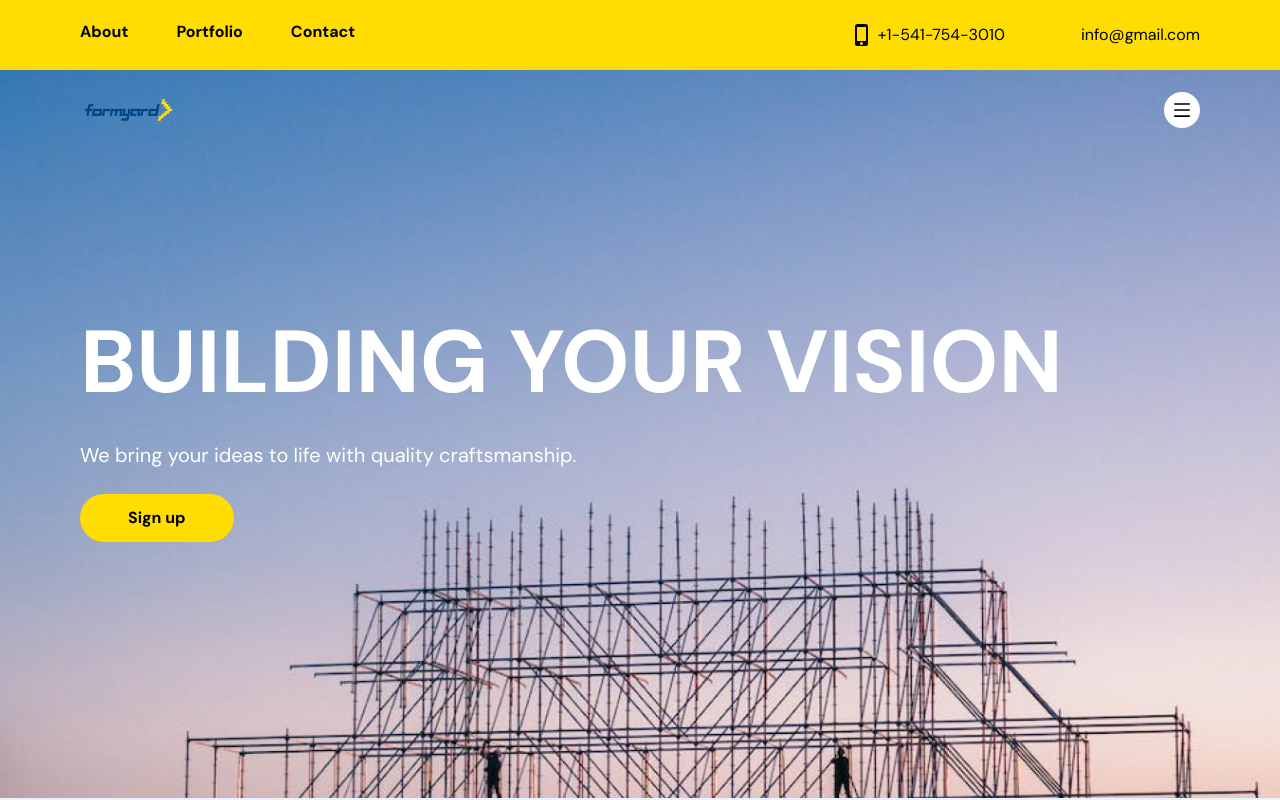
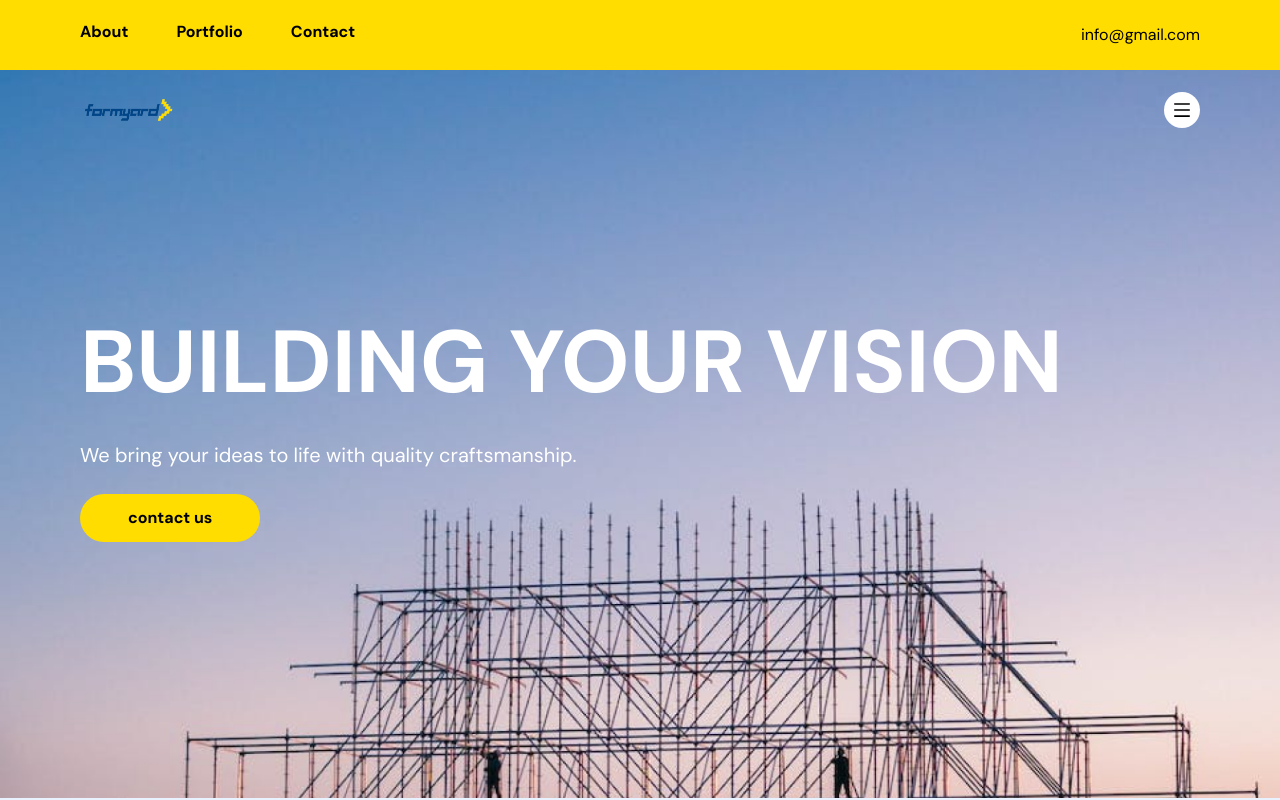
Before and after one commit to Ebiperre/FormyardNIG, a React (Vite) app: page / in a window 1280 px wide. Shown: the top 800 px of the page. Built offline with nearby package versions, Linux system fonts and the light colour scheme; some icons are missing.

Commit message:
logo and navigation fix

```diff
--- a/src/components/Footer.jsx
+++ b/src/components/Footer.jsx
@@ -31,8 +31,8 @@ function Footer() {
               </ul>
               <ul className="pr-12 space-y-4">
                 <li className="font-bold">Help</li>
-                <li className="text-[#BCBCBC]">Conatct US</li>
-                <li className="text-[#BCBCBC]">Contacts</li>
+                <li className="text-[#BCBCBC]">Contact US</li>
+                {/* <li className="text-[#BCBCBC]">Contacts</li> */}
                 <li className="text-[#BCBCBC]">FAQ</li>
               </ul>
             </div>
--- a/src/components/Hero.jsx
+++ b/src/components/Hero.jsx
@@ -33,7 +33,7 @@ const Hero = () => {
           </p>
           <div>
             <button className="rounded-full text-black text-base font-bold text-start bg-[#FFDD00] px-12  py-3">
-              Sign up
+              contact us
             </button>
           </div>
         </div>
--- a/src/components/Navigation.jsx
+++ b/src/components/Navigation.jsx
@@ -16,10 +16,10 @@ const Navigation = () => {
       </ul>
 
       <div className="gap-7 lg:gap-12 flexCenter">
-        <div className="flexCenter gap-1">
+        {/* <div className="flexCenter gap-1">
           <MdPhoneIphone size={24} />
           <h2 className="font-normal regular-12 lg:regular-16">+1-541-754-3010</h2>
-        </div>
+        </div> */}
 
         <div className="flexCenter gap-1">
           <PiEnvelope size={24} />
```
